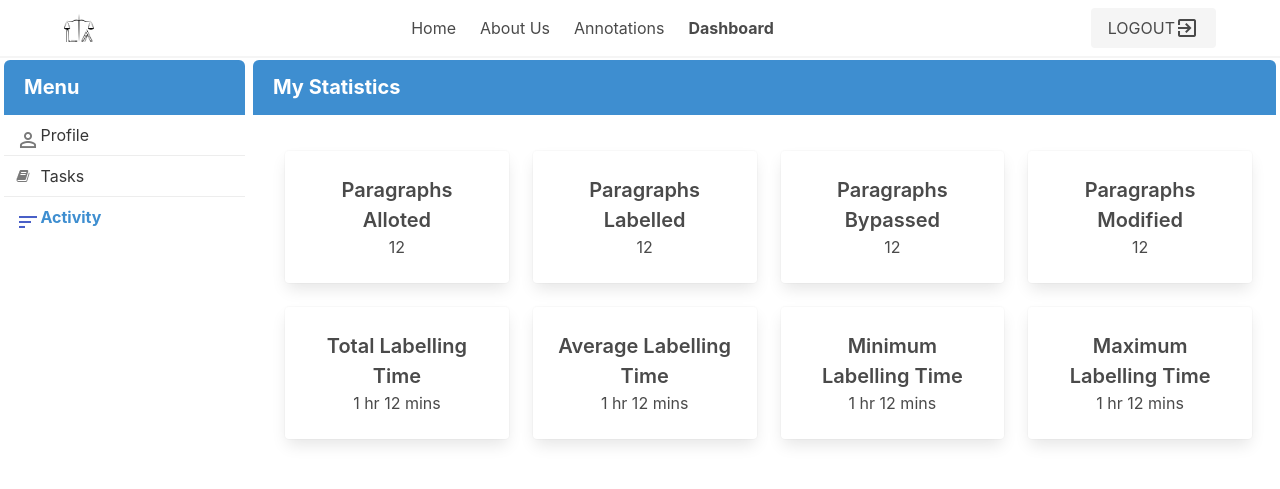
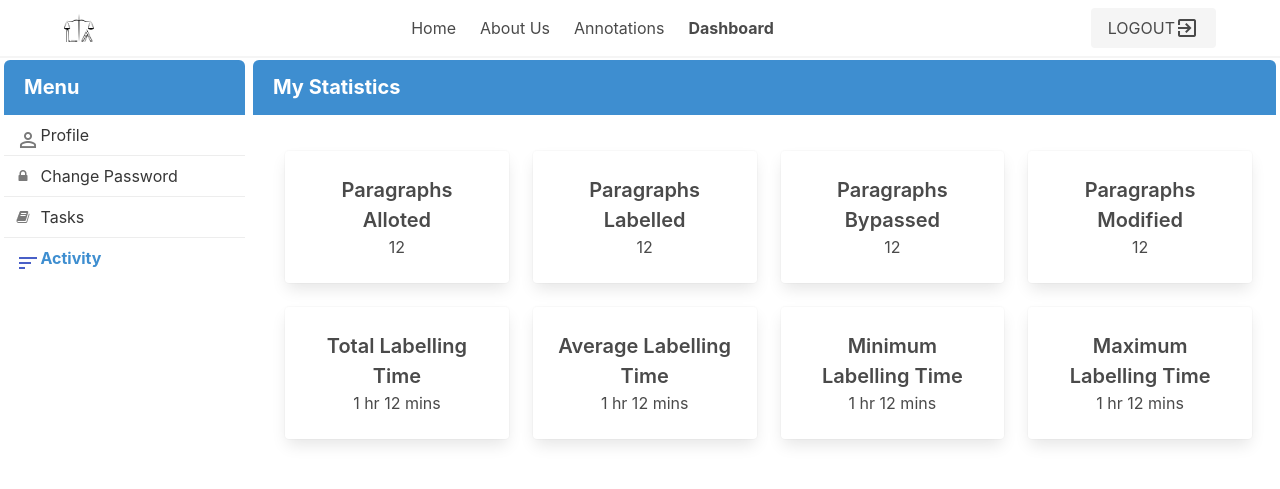
Before and after one commit to garg-diya/LegalTextAnnotator, a plain HTML site: page activity.html in a window 1280 px wide. Shown: the top 489 px of the page. Drawn offline with nearby package versions, Linux system fonts and the light colour scheme.

Commit message:
Update activity.html

```diff
--- a/activity.html
+++ b/activity.html
@@ -76,6 +76,12 @@
                             <i class="material-icons" aria-hidden="true">person_outline</i>
                         </span>
                         Profile
+                    </a>
+                    <a class="panel-block" href="password.html">
+                        <span class="panel-icon">
+                            <i class="fa fas fa-lock" aria-hidden="true"></i>
+                        </span>
+                        Change Password
                     </a>
                     <a class="panel-block" href="tasks.html">
                         <span class="panel-icon">
```
